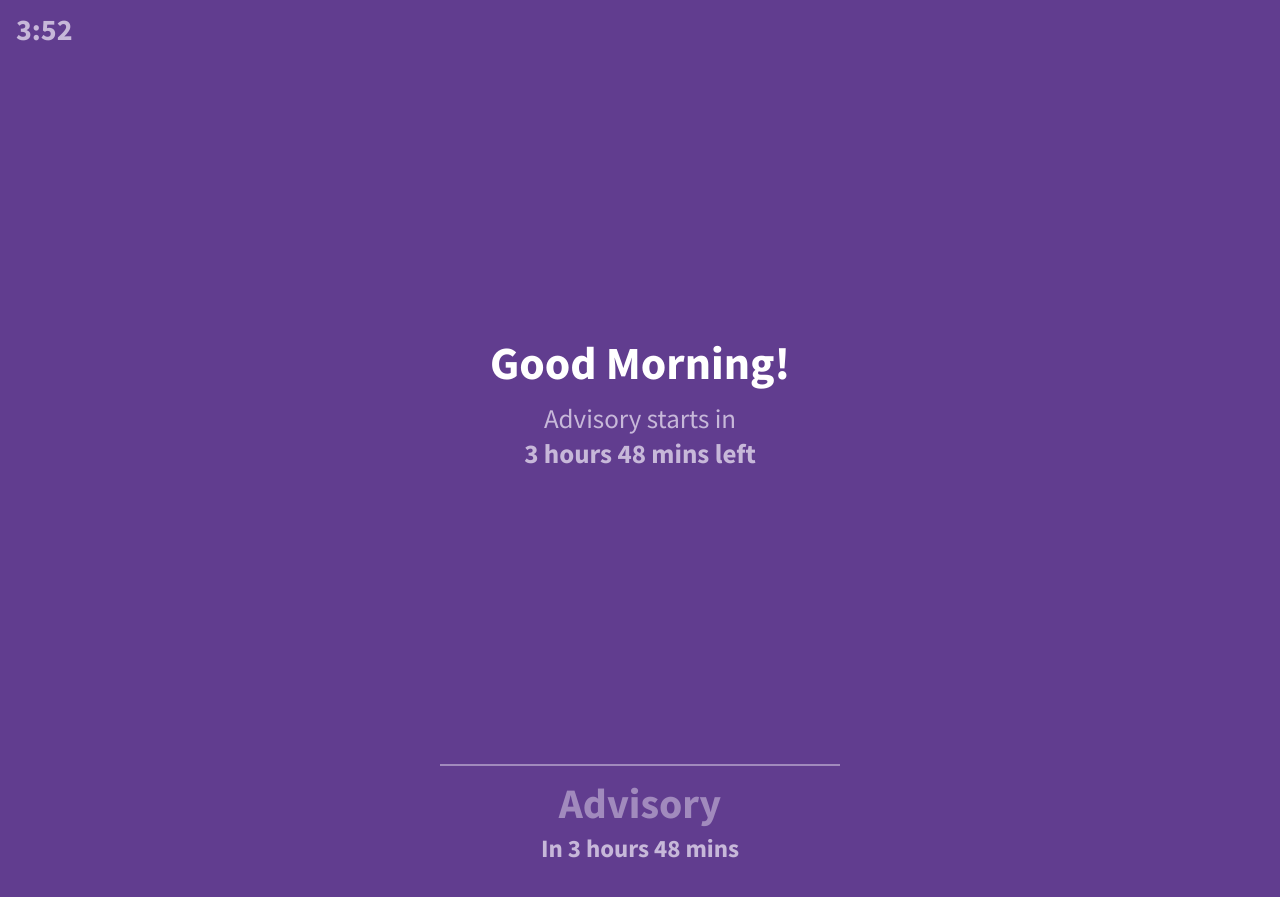
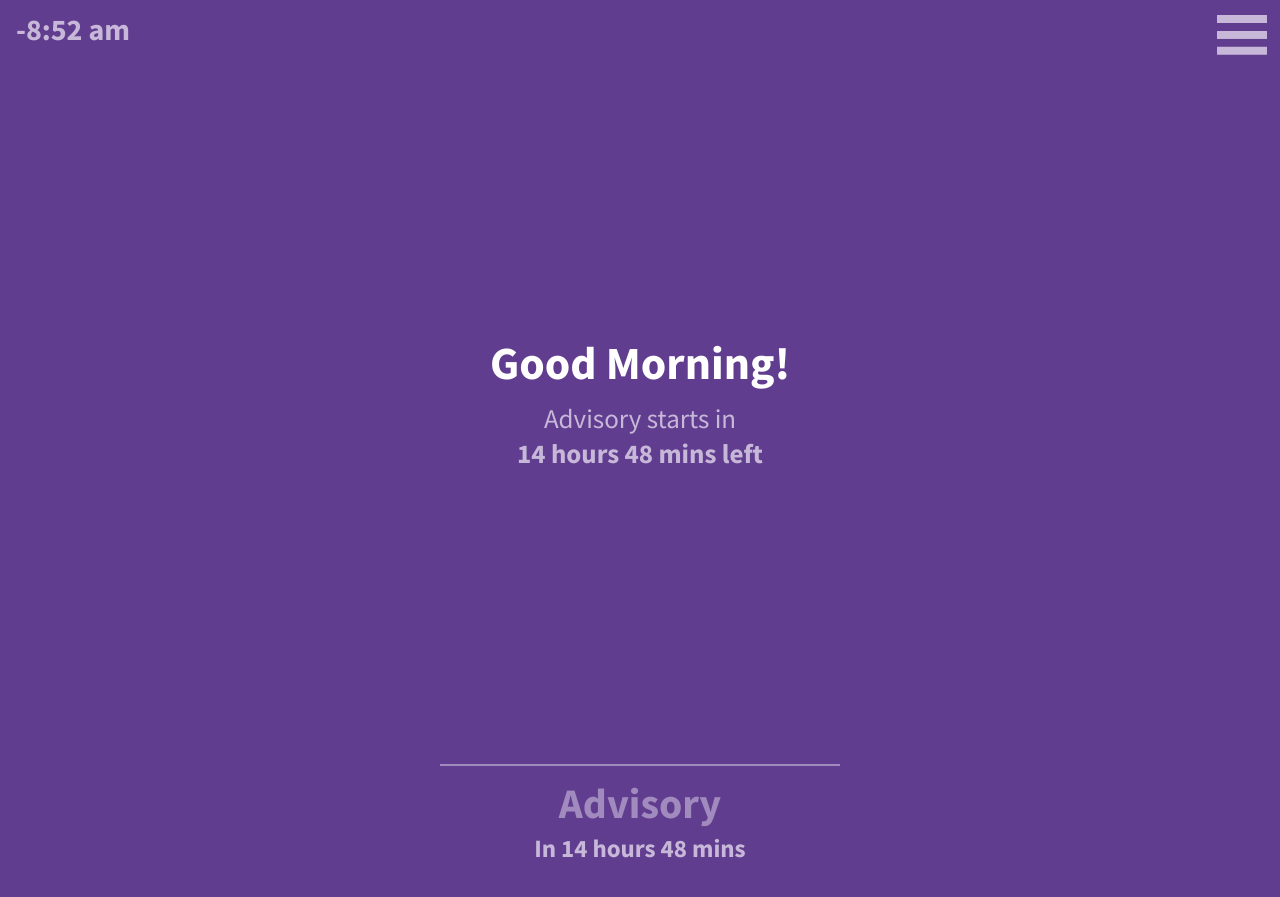
Before and after one commit to lixitrixi/classical-chronicle, a Jekyll site: the page built from schedule/index.html, in a window 1280 px wide. Shown: the top 897 px of the page. Built offline with Jekyll 4.4.1, drawn with Linux system fonts in a browser that asks for light colours.

Commit message:
Add Lunch Options + Option Persistance

```diff
--- a/schedule/index.html
+++ b/schedule/index.html
@@ -20,12 +20,30 @@
     <link rel="apple-touch-icon" href="/assets/images/favicon.png">
   </head>
   <body>
+    <input type="checkbox" id="menuCheckbox">
+    <label id="hamburgerButton" for="menuCheckbox">
+      <svg viewBox="0 0 44 35" class="hamburger">
+        <path d="M0 0h44v7H0V0" class="top"/>
+        <path d="M0 14h44v7H0v-7" class="middle-1"/>
+        <path d="M0 14h44v7H0v-7" class="middle-2"/>
+        <path d="M0 28h44v7H0z" class="bottom"/>
+      </svg>
+    </label>
+    <div id="menu">
+      <h2>Lunch Period</h2>
+      <div id="lunchSelect"></div>
+      <!-- <h2>General</h2>
+      <div id="generalSettings"></div> -->
+      <h2>About</h2>
+      <p>Created By: <span>Luke Taylor</span></p>
+      <p><a href="mailto:luke@bigring.org" target="_blank" rel="noopener">Contact Me</a></p>
+    </div>
     <main>
       <p id="simTime"></p>
       <div class="nonPeriodText hidden" id="salutationSection">
-        <h1 id="salutationHeader">Good Morning!</h1>
-        <p id="salutationSubtext">Advisory starts in</p>
-        <p id="salutationTime">14 hours</p>
+        <h1 id="salutationHeader">Error!</h1>
+        <p id="salutationSubtext"></p>
+        <p id="salutationTime">There's been an error in the app, please report this bug.</p>
       </div>
       <div class="currentPeriodSection hidden" id="currentPeriodSection">
         <h1 id="currentPeriod">Period 4</h1>
@@ -41,5 +59,6 @@
         </div>
       </div>
     </main>
+    <script> </script>
   </body>
 </html>
--- a/schedule/index.js
+++ b/schedule/index.js
@@ -49,23 +49,17 @@
   current: null,
   next: null
 }
-var options = {
-  "timeFormat": "12hour", // "12hour" or "24hour"
-  "lunches": {
-    // "Period 4": "A Lunch",
-    // "Period 5": "A Lunch"
-  }
-}
+var options = {}
 
 function getTimeArr() {
   const now = new Date()
-  return [now.getHours(), now.getMinutes()]
+  return [now.getHours()-11, now.getMinutes()]
 }
 
 function tick() {
   let timeArr = getTimeArr()
 
-  document.getElementById("simTime").textContent = getFormattedTime(timeArr)
+  document.getElementById("simTime").textContent = getFormattedTime(timeArr, true)
 
   if (new Date().getDay() !== activePeriods.day) {
     startNewDay(new Date())
@@ -136,6 +130,7 @@
 function switchPeriod(timeArr) {
   if (activePeriods.noSchool) {
     weekend()
+    tick()
     return
   }
 
@@ -156,7 +151,7 @@
     document.getElementById("nextPeriodSection").classList.remove("hidden")
     document.getElementById("currentPeriod").textContent = "Transition"
     document.getElementById("currentPeriod").classList.add("transition")
-    document.getElementById("currentPeriodSchedule").textContent = getTimeRangeText(currentPeriod, options.timeFormat === "12hour")
+    document.getElementById("currentPeriodSchedule").textContent = getTimeRangeText(currentPeriod, options.timeFormat === "12")
     document.getElementById("currentPeriodSubtext").textContent = "➔ " + currentPeriod.before
   }
   else { // Normal Period
@@ -164,7 +159,7 @@
     document.getElementById("currentPeriodSection").classList.remove("hidden")
     document.getElementById("nextPeriodSection").classList.remove("hidden")
     document.getElementById("currentPeriod").textContent = currentPeriod.name
-    document.getElementById("currentPeriodSchedule").textContent = getTimeRangeText(currentPeriod, options.timeFormat === "12hour")
+    document.getElementById("currentPeriodSchedule").textContent = getTimeRangeText(currentPeriod, options.timeFormat === "12")
     if (currentPeriod.sourcePeriod && currentPeriod.name === "Class") {
       // Maybe show what's happening elsewhere during class (a lunch, transition ➔ a lunch)
       document.getElementById("currentPeriodSubtext").textContent = currentPeriod.sourcePeriod
@@ -232,10 +227,14 @@
 function getTimeRangeText(period) {
   return getFormattedTime(period.start) + "-" + getFormattedTime(period.end)
 }
-function getFormattedTime(timeArr) {
+function getFormattedTime(timeArr, shouldUseAMPM) {
 	let hour = timeArr[0]
-	if (options.timeFormat === "12hour" && hour > 12) hour -= 12
-	return hour + ":" + String(timeArr[1]).padStart(2, "0")
+  let ampm = " am"
+	if (options.timeFormat === "12" && hour > 12) {
+    hour -= 12
+    ampm = " pm"
+  }
+	return hour + ":" + String(timeArr[1]).padStart(2, "0") + (options.timeFormat === "12" && shouldUseAMPM ? ampm : "")
 }
 function timeLeftFormatted(timeNow, targetTime) {
 	let mins = timeLeft(timeNow, targetTime)
@@ -404,7 +403,7 @@
 function getDailySchedule() {
   let day = dotw[new Date().getDay()]
   // console.log(day)
-  switch ("Monday") {
+  switch (day) {
     case "Monday":
     case "Tuesday":
     case "Friday":
@@ -419,6 +418,103 @@
     default:
       return "no-school"
   }
+}
+
+// Settings
+
+function createOption(label, options, callback, selected) {
+	let container = document.createElement("div");
+	container.classList.add("lunch-period");
+	let title = document.createElement("p");
+	title.textContent = label;
+	let select = document.createElement("div");
+	select.classList.add("select");
+	options.forEach((option)=>{
+		let p = document.createElement("p");
+		p.textContent = option;
+		p.addEventListener("click", ()=>{
+			if (p.classList.contains("selected")) {
+				p.classList.remove("selected")
+				callback(option, true);
+			}
+			else {
+				Array.from(p.parentElement.children).forEach((child)=>{child.classList.remove("selected")})
+				p.classList.add("selected")
+				callback(option)
+			}
+		});
+		if (option === selected) p.classList.add("selected");
+		select.appendChild(p);
+	});
+	container.appendChild(title)
+	container.appendChild(select)
+	return container;
+}
+
+// var options = {
+//   "timeFormat": "12", // "12" or "24"
+//   "lunches": {
+//     // "Period 4": "C Lunch",
+//     // "Period 5": "A Lunch"
+//   }
+// }
+
+function settingsSave() {
+  localStorage.options = JSON.stringify(options)
+}
+
+const usingBLunch = false;
+
+function settingsInit() {
+  if (localStorage.options) {
+    let temp = JSON.parse(localStorage.options)
+    if (temp.bLunch !== usingBLunch) {
+      temp.lunches = {}
+      displayLunchChangeNotification()
+      settingsSave()
+    }
+    options = temp
+
+  }
+  else {
+    options = {
+      "timeFormat": "12",
+      "lunches": {},
+      "version": 1,
+      "bLunch": false
+    }
+    settingsSave()
+  }
+  let p4 = createOption("Period 4", ["A", "C"], (option, disable)=>{
+    if (disable) delete options.lunches["Period 4"]
+    else {
+      options.lunches["Period 4"] = option + " Lunch"
+    }
+
+    settingsSave()
+    switchPeriod(getTimeArr())
+  }, (options.lunches["Period 4"]||"").slice(0,1))
+  let p5 = createOption("Period 5", ["A", "C"], (option, disable)=>{
+    if (disable) delete options.lunches["Period 5"]
+    else {
+      options.lunches["Period 5"] = option + " Lunch"
+    }
+    settingsSave()
+    switchPeriod(getTimeArr())
+  }, (options.lunches["Period 5"]||"").slice(0,1))
+  // let timeStyle = createOption("Time Style", ["12", "24"], (option, disable)=>{
+  //   if (disable) delete options.timeFormat
+  //   else {
+  //     options.timeFormat = option
+  //   }
+  //   settingsSave()
+  //   tick()
+  // }, options.timeFormat)
+  let menu = document.getElementById("lunchSelect");
+  menu.appendChild(p4);
+  menu.appendChild(p5);
+  // let generalSettings = document.getElementById("generalSettings");
+  // generalSettings.appendChild(timeStyle)
 }
 
 // Startup and Reset
@@ -442,6 +538,7 @@
     return
   }
   const now = new Date()
+  settingsInit()
   startNewDay(now)
   setInterval(tick, 1000)
 }
--- a/schedule/index.scss
+++ b/schedule/index.scss
@@ -28,6 +28,7 @@
   max-width: 400px;
   box-sizing: border-box;
   margin: 0;
+  overflow: hidden;
 }
 @keyframes pulse {
   from { opacity: 1;}
@@ -221,3 +222,118 @@
   box-shadow: 0px 1px 3px 0px #fff;
   // transition: width 1s linear;
 }
+
+#menuCheckbox:checked+#hamburgerButton{
+  svg {
+    .top {
+      transform: scaleX(0) translateY(13.5px);
+    }
+    .middle-1 {
+      transform: rotate(45deg);
+    }
+    .middle-2 {
+      transform: rotate(-45deg);
+    }
+    .bottom {
+      transform: scaleX(0) translateY(-13.5px);
+    }
+  }
+}
+#menuCheckbox {
+  display: none;
+}
+#hamburgerButton {
+  position: absolute;
+  display: block;
+  right: 13px;
+  top: 15px;
+  width: 50px;
+  height: 50px;
+  z-index: 2;
+  user-select: all;
+  svg {
+    fill: #C7B8D9;
+    path {
+      transform-origin: center;
+      transition: transform 0.2s ease;
+    }
+  }
+}
+#menuCheckbox:checked~#menu {
+  transform: translateX(0%);
+}
+#menu {
+  z-index: 1;
+  -webkit-backdrop-filter: blur(10px);
+  backdrop-filter: blur(10px);
+  position: fixed;
+  overflow: auto;
+  transition: transform 0.25s ease;
+  transform: translateX(-110%);
+  width: 100vw;
+  height: 100vh;
+  left:0px;
+  top:0px;
+  padding: 0px 20px;
+  box-sizing: border-box;
+  background-color: #613D8F;
+  box-shadow: 1px 0px 0px 0px #fff;
+  opacity: 1;
+  >p {
+    font-size: 26px;
+    margin: 3px 0px;
+    span {
+      font-weight: bold;
+    }
+  }
+  a {
+    color: #C7B8D9;
+  }
+  h2 {
+    &:first-child {
+      margin-top: 50px;
+    }
+    margin-top: 15px;
+    margin-bottom: 0px;
+    font-size: 35px;
+  }
+}
+.lunch-period {
+  display: flex;
+	margin: 10px;
+  align-items: center;
+
+	>p:first-child {
+      margin-right: 30px;
+  }
+  p {
+    margin: 0;
+		color: #C7B8D9;
+		font-size: 30px;
+  }
+	.selected {
+		background-color: #C7B8D9;
+		color: #613D8F;
+    font-size: 40px;
+	}
+  .select {
+    display: flex;
+		p {
+			font-size: 25px;
+			border: 3px solid #C7B8D9;
+			border-right-width: 0px;
+			font-weight: bold;
+			padding: 0px 22px;
+			user-select: none;
+			cursor: pointer;
+      line-height: 30px;
+		}
+		p:first-child {
+			border-radius: 10px 0px 0px 10px;
+		}
+		p:last-child {
+			border-radius: 0px 10px 10px 0px;
+			border-right-width: 3px;
+		}
+  }
+}
```
